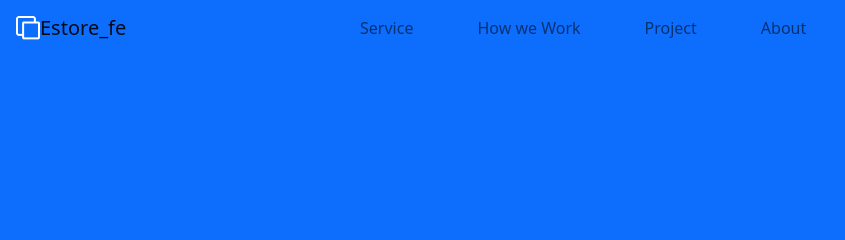
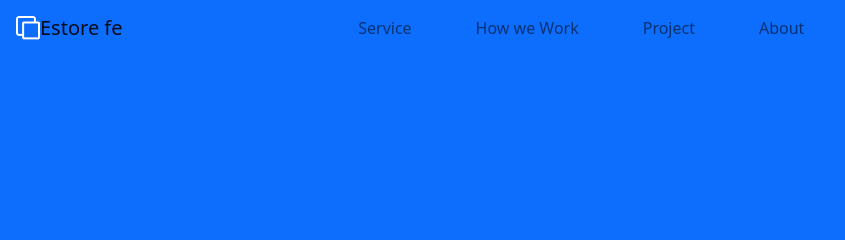
Before and after one commit to Studentalthaf/estore_fe, a plain HTML site: page index.html in a window 1280 px wide. Shown: the top 240 px of the page, 66-911 px from the left. Drawn offline with nearby package versions, Linux system fonts and the light colour scheme.

Commit message:
remove _

```diff
--- a/index.html
+++ b/index.html
@@ -13,7 +13,7 @@
     <nav class="navbar navbar-expand-lg bg-primary">
         <div class="container">
           <img src="gambar/logo.png" alt="">
-          <a class="navbar-brand" href="#">Estore_fe</a>
+          <a class="navbar-brand" href="#">Estore fe</a>
           <button class="navbar-toggler" type="button" data-bs-toggle="collapse" data-bs-target="#navbarSupportedContent" aria-controls="navbarSupportedContent" aria-expanded="false" aria-label="Toggle navigation">
             <span class="navbar-toggler-icon"></span>
           </button>
```
